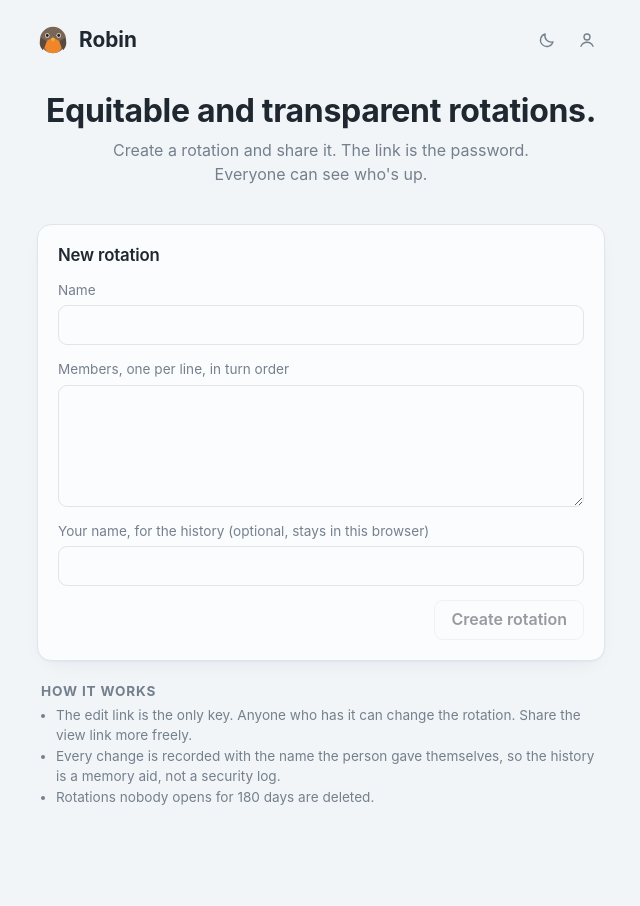
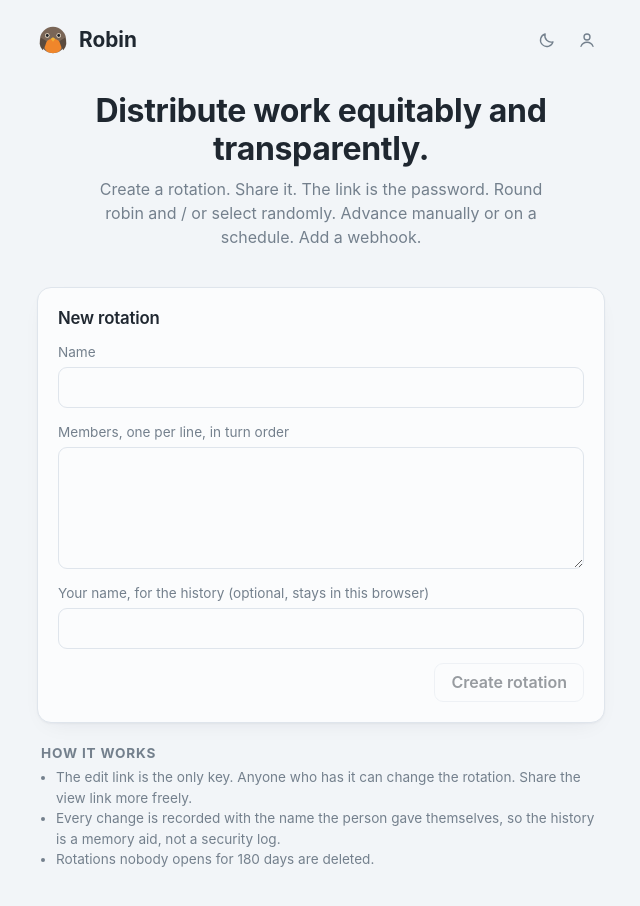
Before and after one commit to droctothorpe/robin-web, a React (Vite) app in the folder frontend/: page / in a window 1280 px wide. Shown: the top 906 px of the page, without its empty margins (319-959 px from the left). Built offline with nearby package versions, Linux system fonts and the light colour scheme.

Commit message:
Revise landing headline and subhead
Signed-off-by: droctothorpe <mythicalsunlight@gmail.com>

```diff
--- a/frontend/src/pages/Landing.tsx
+++ b/frontend/src/pages/Landing.tsx
@@ -34,8 +34,11 @@ export default function Landing() {
   return (
     <main className="stack landing">
       <section className="hero">
-        <h1>Equitable and transparent rotations.</h1>
-        <p className="muted">Create a rotation and share it. The link is the password. Everyone can see who's up.</p>
+        <h1>Distribute work equitably and transparently.</h1>
+        <p className="muted">
+          Create a rotation. Share it. The link is the password. Round robin and / or select randomly. Advance
+          manually or on a schedule. Add a webhook.
+        </p>
       </section>
 
       <form className="card stack" onSubmit={submit}>
```
